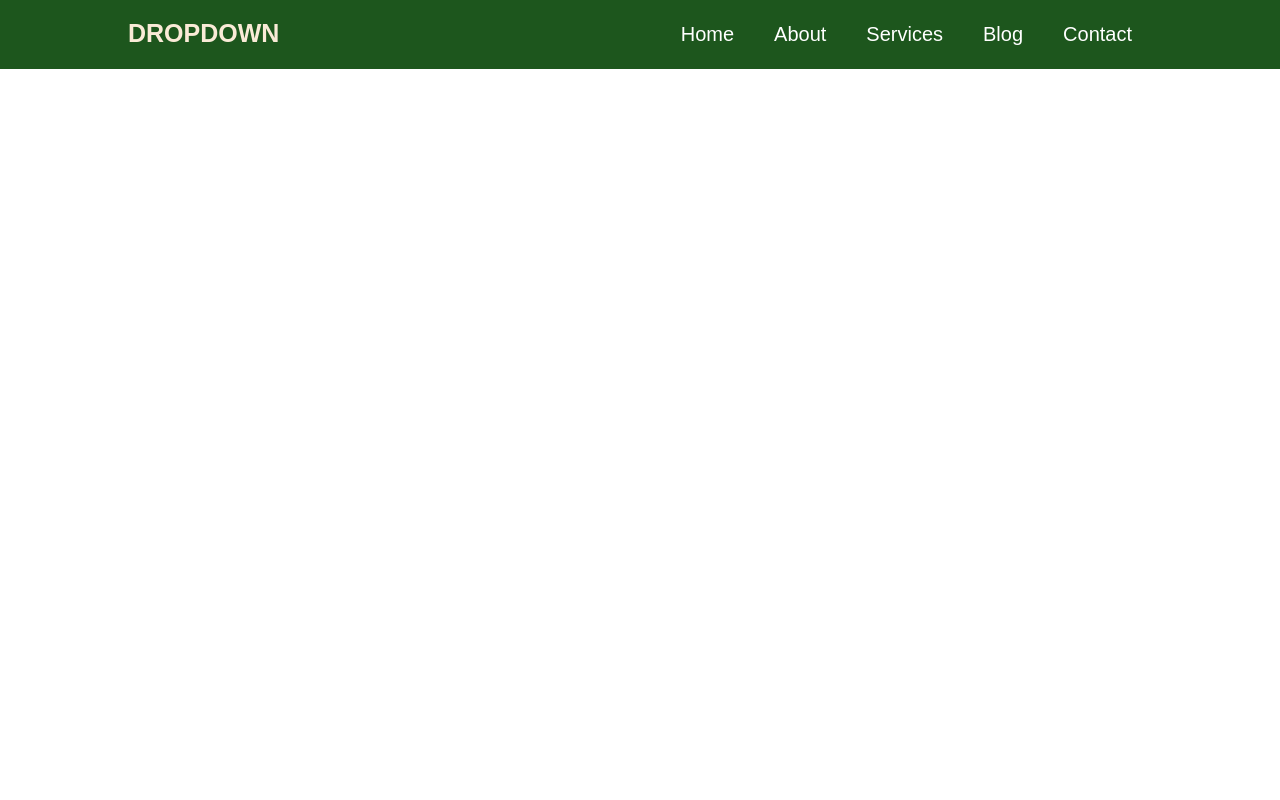
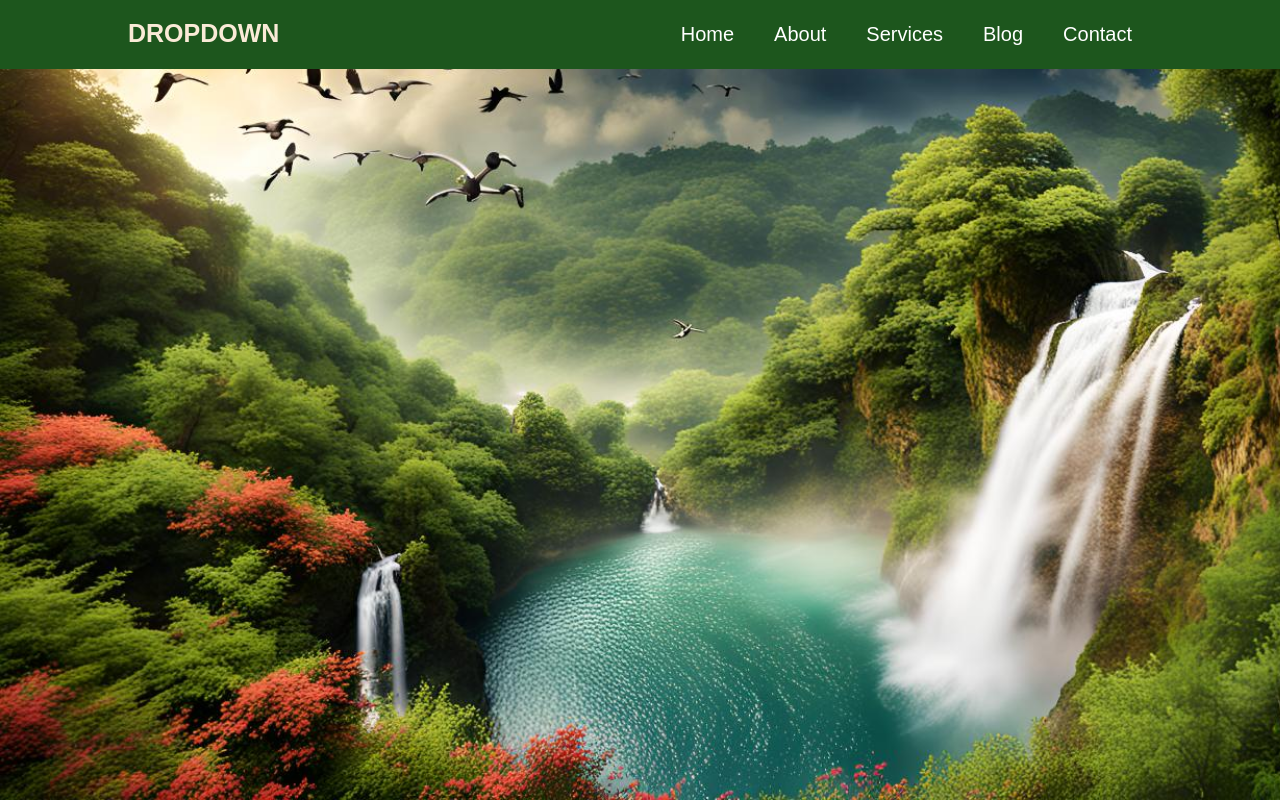
Before and after one commit to Pradum-Raj/pkrwt.github.io, a plain HTML site: page index.html in a window 1280 px wide. Drawn offline with nearby package versions, Linux system fonts and the light colour scheme.

Commit message:
Update index.html

```diff
--- a/index.html
+++ b/index.html
@@ -175,7 +175,7 @@
         .hero {
             min-height: 100vh;
             background: linear-gradient(rgba(0, 0, 0, 0.4), rgba(0, 0, 0, 0.4));
-            background-image: url('img/hero.jpg');
+            background-image: url('hero.jpg');
             background-repeat: no-repeat;
             background-size: cover;
         }
```
